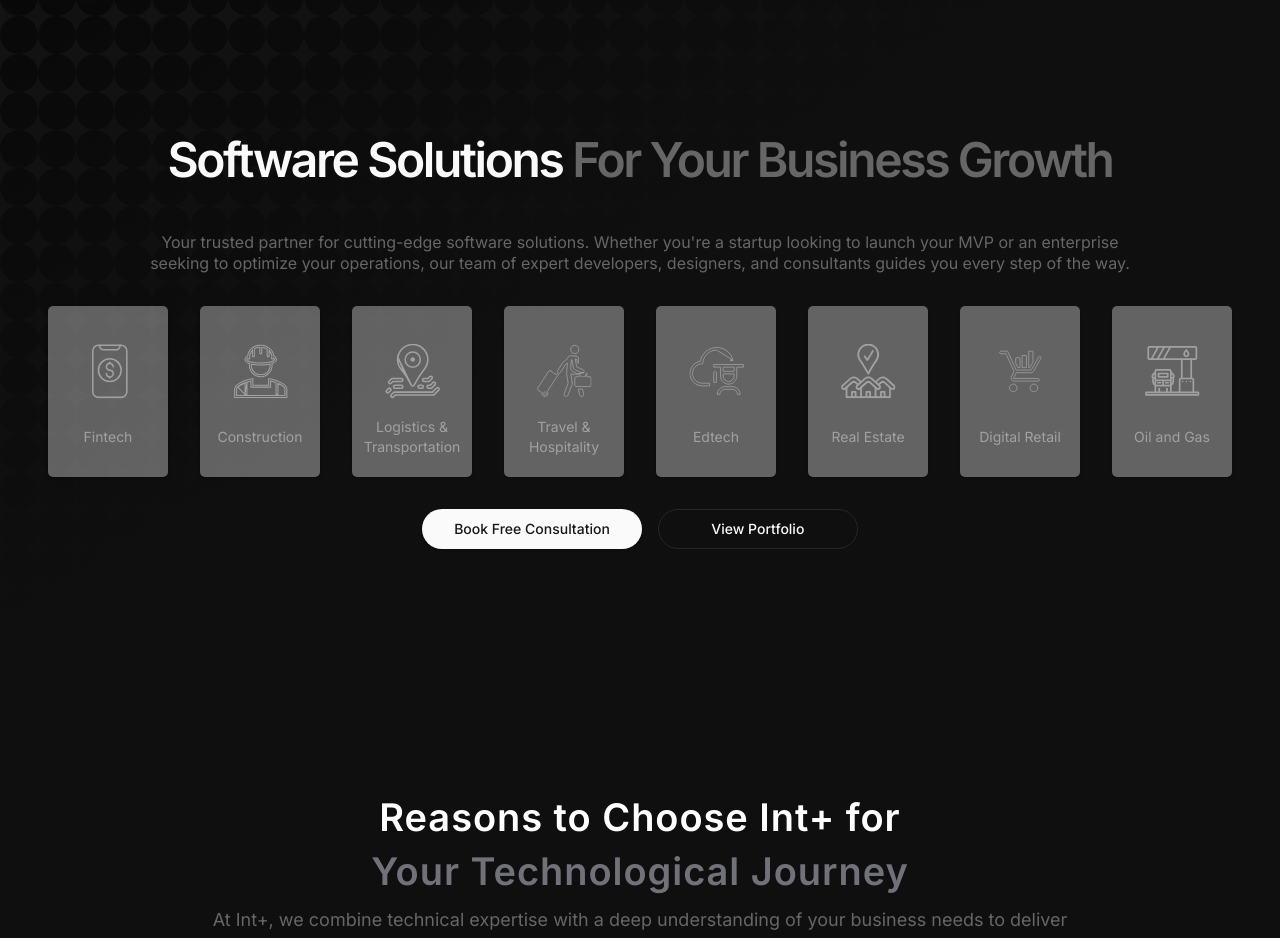
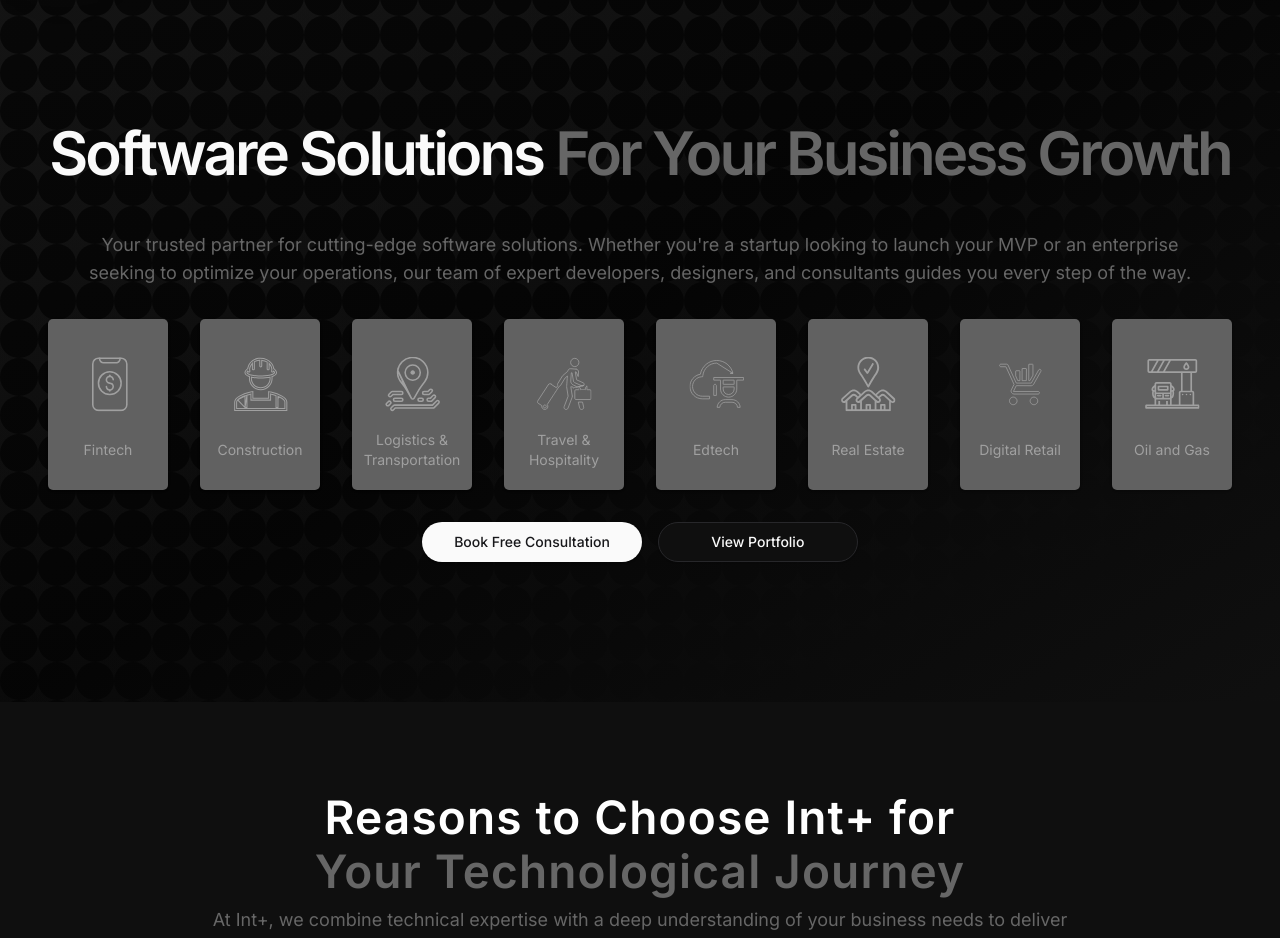
Before and after one commit to intplus-info/int-plus, a Next.js app: page / in a window 1280 px wide. Shown: the part 98-1036 px from the top of the page. Built offline with nearby package versions, Linux system fonts and the light colour scheme.

Commit message:
feat: animated home page

```diff
--- a/app/globals.css
+++ b/app/globals.css
@@ -78,5 +78,5 @@ body {
 }
 
 .title {
-  @apply text-[28px] md:text-[38px] font-semibold leading-[38px] text-center tracking-wide;
+  @apply text-[28px] md:text-[38px] xl:text-[46px] font-semibold leading-[38px] text-center tracking-wide;
 }
--- a/app/layout.tsx
+++ b/app/layout.tsx
@@ -1,10 +1,19 @@
 import { Inter } from 'next/font/google'
+import type { Metadata } from 'next'
 import { cn } from "@/lib/utils"
 import { SiteHeader } from "@/components/site-header"
 import "./globals.css"
 import Footer from '@/components/footer'
 
 const inter = Inter({ subsets: ["latin"] })
+
+export const metadata: Metadata = {
+  title: "Int+",
+  description: "Software Solutions For Your Business Growth",
+  icons: {
+    icon: "/icons/logo.svg",
+  }
+}
 
 export default function RootLayout({
   children,
--- a/components/hero-section.tsx
+++ b/components/hero-section.tsx
@@ -1,11 +1,10 @@
 'use client'
 
+import { motion } from "framer-motion"
 import Image from "next/image"
 import { Button } from "@/components/ui/button"
 import { Card, CardContent } from "@/components/ui/card"
 import useEmblaCarousel from 'embla-carousel-react'
-// import { useCallback } from 'react'
-// import { ChevronLeft, ChevronRight } from 'lucide-react'
 
 export function HeroSection() {
   const industries = [
@@ -21,35 +20,57 @@ export function HeroSection() {
 
   const [emblaRef, emblaApi] = useEmblaCarousel({ loop: false })
 
-  // const scrollPrev = useCallback(() => {
-  //   if (emblaApi) emblaApi.scrollPrev()
-  // }, [emblaApi])
+  const fadeIn = {
+    hidden: { opacity: 0, y: 20 },
+    visible: { opacity: 1, y: 0, transition: { duration: 0.6, ease: "easeOut" } },
+  }
 
-  // const scrollNext = useCallback(() => {
-  //   if (emblaApi) emblaApi.scrollNext()
-  // }, [emblaApi])
+  const staggerContainer = {
+    hidden: { opacity: 0 },
+    visible: {
+      opacity: 1,
+      transition: { staggerChildren: 0.15 },
+    },
+  }
 
   return (
     <section className="lg:min-h-[70vh] xl:min-h-screen flex items-center justify-center py-10 bg-background md:py-20 bg-[url('/bg-newer.svg')]">
-      <div className="bg-gradient-to-br from-background/50 via-background to-background h-full w-full absolute top-0 left-0 z-0" />
+      <motion.div
+        className="bg-gradient-to-br from-background/50 via-background/30 to-background h-full w-full absolute top-0 left-0 z-0"
+        initial={{ opacity: 0 }}
+        animate={{ opacity: 1 }}
+        transition={{ duration: 1, ease: "easeOut" }}
+      />
       <div className="flex flex-col items-center text-center space-y-8 w-full pt-20 z-20">
-        <div className="space-y-4 w-full container px-4">
-          <h1 className="text-[34px] md:text-5xl font-semibold leading-[44px] xl:tracking-tighter">
-            Software Solutions{" "} <br className="xl:hidden" />
+        <motion.div
+          className="space-y-4 w-full container px-4"
+          initial="hidden"
+          animate="visible"
+          variants={fadeIn}
+        >
+          <h1 className="text-[34px] md:text-5xl xl:text-6xl font-semibold leading-[44px] xl:tracking-tighter">
+            Software Solutions{" "}
+            <br className="xl:hidden" />
             <span className="text-muted-foreground">For Your Business Growth</span>
           </h1>
-          <p className="mx-auto text-muted-foreground pt-8 leading-[21px] max-w-[800px] xl:max-w-full">
+          <p className="mx-auto text-muted-foreground pt-8 leading-[21px] max-w-[800px] xl:max-w-full xl:text-lg">
             Your trusted partner for cutting-edge software solutions. Whether you&apos;re a startup looking to launch your MVP or an enterprise <br className="hidden xl:block" /> seeking to optimize your operations, our team of expert developers, designers, and consultants guides you every step of the way.
           </p>
-        </div>
-        <div className="w-full">
+        </motion.div>
+
+        <motion.div
+          className="w-full"
+          initial="hidden"
+          animate="visible"
+          variants={staggerContainer}
+        >
           {/* Carousel for mobile and tablet */}
           <div className="xl:hidden relative">
             <div className="overflow-hidden" ref={emblaRef}>
               <div className="flex">
                 {industries.map((industry) => (
-                  <div key={industry.name} className="">
-                    <Card className="m-2 overflow-hidden w-fit rounded-[5px] border-none text-muted-foreground bg-white/35">
+                  <motion.div key={industry.name} variants={fadeIn}>
+                    <Card className="m-2 overflow-hidden w-fit rounded-[5px] border-none text-muted-foreground bg-[#616161]">
                       <CardContent className="p-0 h-[171px] w-[117px] md:w-[120px] flex flex-col items-center justify-center relative text-center">
                         <div className="relative size-[55px] mb-10">
                           <Image
@@ -64,32 +85,17 @@ export function HeroSection() {
                         </span>
                       </CardContent>
                     </Card>
-                  </div>
+                  </motion.div>
                 ))}
               </div>
             </div>
-            {/* <Button
-              variant="ghost"
-              size="icon"
-              className="absolute left-0 top-1/2 -translate-y-1/2"
-              onClick={scrollPrev}
-            >
-              <ChevronLeft className="h-6 w-6" />
-            </Button>
-            <Button
-              variant="ghost"
-              size="icon"
-              className="absolute right-0 top-1/2 -translate-y-1/2"
-              onClick={scrollNext}
-            >
-              <ChevronRight className="h-6 w-6" />
-            </Button> */}
           </div>
 
           {/* Original layout for desktop */}
           <div className="hidden xl:flex items-center gap-8 w-fit mx-auto">
             {industries.map((industry) => (
-              <Card key={industry.name} className="overflow-hidden w-fit rounded-[5px] border-none text-muted-foreground bg-white/35">
+              <motion.div key={industry.name} variants={fadeIn}>
+                <Card className="overflow-hidden w-fit rounded-[5px] border-none text-muted-foreground bg-[#616161]">
                   <CardContent className="p-0 w-[120px] h-[171px] flex flex-col items-center justify-center relative text-center">
                     <div className="relative size-[55px] mb-10">
                       <Image
@@ -104,18 +110,28 @@ export function HeroSection() {
                     </span>
                   </CardContent>
                 </Card>
+              </motion.div>
             ))}
           </div>
-        </div>
+        </motion.div>
 
-        <div className="flex flex-col sm:flex-row gap-4">
+        <motion.div
+          className="flex flex-col sm:flex-row gap-4"
+          initial="hidden"
+          animate="visible"
+          variants={staggerContainer}
+        >
+          <motion.div variants={fadeIn}>
             <Button size="lg" className="min-w-[200px]">
               Book Free Consultation
             </Button>
+          </motion.div>
+          <motion.div variants={fadeIn}>
             <Button variant="outline" size="lg" className="min-w-[200px]">
               View Portfolio
             </Button>
-        </div>
+          </motion.div>
+        </motion.div>
       </div>
     </section>
   )
--- a/components/reasons-section.tsx
+++ b/components/reasons-section.tsx
@@ -1,8 +1,9 @@
-"use client"
+"use client";
 
-import { Button } from "@/components/ui/button"
-import { Users, Sparkles, LayoutGrid, Lightbulb, Users2, Target, ArrowRight } from 'lucide-react'
-import Image from "next/image"
+import { Button } from "@/components/ui/button";
+import { motion } from "framer-motion";
+import { Users, Sparkles, LayoutGrid, Lightbulb, Users2, Target, ArrowRight } from "lucide-react";
+import Image from "next/image";
 
 const reasons = [
   {
@@ -41,53 +42,72 @@ const reasons = [
     description:
       "We are committed to delivering high-quality software that is reliable, scalable, and secure.",
   },
-]
+];
 
 export function ReasonsSection() {
   return (
     <section className="w-full py-16 md:py-24">
       <div className="container px-4 md:px-6">
-        <div className="flex flex-col items-center justify-center space-y-4 text-center">
-          <h2 className="title text-white">
-            Reasons to Choose Int+ for
-          </h2>
-          <p className="title text-zinc-500">
-            Your Technological Journey
-          </p>
-          <p className="mx-auto text-muted-foreground  md:text-lg max-w-2xl xl:max-w-full">
+        {/* Title Section */}
+        <motion.div
+          className="flex flex-col items-center justify-center space-y-4 text-center"
+          initial={{ opacity: 0, y: 30 }}
+          whileInView={{ opacity: 1, y: 0 }}
+          viewport={{ once: true, amount: 0.4 }}
+          transition={{ duration: 0.6, ease: "easeOut", delay: 0.2 }}
+        >
+          <h2 className="title text-white">Reasons to Choose Int+ for</h2>
+          <p className="title text-muted-foreground">Your Technological Journey</p>
+          <p className="mx-auto text-muted-foreground md:text-lg max-w-2xl xl:max-w-full">
             At Int+, we combine technical expertise with a deep understanding of your business needs to deliver <br className="hidden xl:block" />
             software solutions that make a real difference. Here&apos;s why you should choose us:
           </p>
-        </div>
-        <div className="mx-auto grid mt-16 md:grid-cols-2 lg:gap-y-10 lg:grid-cols-3 items-start relative">
+        </motion.div>
+
+        {/* Cards Section */}
+        <motion.div
+          className="mx-auto grid mt-16 md:grid-cols-2 lg:gap-y-10 lg:grid-cols-3 items-start relative"
+          initial="hidden"
+          whileInView="visible"
+          viewport={{ once: true, amount: 0.2, }}
+          variants={{
+            hidden: { opacity: 0 },
+            visible: {
+              opacity: 1,
+              transition: {
+                staggerChildren: 0.2,
+              },
+            },
+          }}
+        >
           <div className="hidden lg:block border-t w-full pb-8 absolute top-[50%]" />
           {reasons.map((reason) => (
-            <div key={reason.title} className="h-[390px] border-b last:border-b-0 md:border-b-0 md:border-r md:[&:nth-child(3)]:border-r-0 md:[&:nth-child(5)]:border-r-0 lg:[&:nth-child(3)]:border-r lg:[&:nth-child(4)]:border-r-0 lg:[&:nth-child(5)]:border-r lg:[&:nth-child(7)]:border-0">
+            <motion.div
+              key={reason.title}
+              variants={{
+                hidden: { opacity: 0 },
+                visible: { opacity: 1 },
+              }}
+              transition={{ duration: 0.6, ease: "easeOut", delay: 0.8 }}
+              className="h-[390px] border-b last:border-b-0 md:border-b-0 md:border-r md:[&:nth-child(3)]:border-r-0 md:[&:nth-child(5)]:border-r-0 lg:[&:nth-child(3)]:border-r lg:[&:nth-child(4)]:border-r-0 lg:[&:nth-child(5)]:border-r lg:[&:nth-child(7)]:border-0"
+            >
               <div className="flex flex-col items-center space-y-4 justify-between p-6 text-center h-full">
                 <div className="rounded-full border-8 p-4">
-                  <Image
-                    src='/icons/team.svg'
-                    width={36}
-                    height={36}
-                    alt={reason.title}
-                  />
+                  <Image src="/icons/team.svg" width={36} height={36} alt={reason.title} />
                 </div>
                 <h3 className="text-xl font-bold text-white">{reason.title}</h3>
                 <p className="text-muted-foreground">{reason.description}</p>
-                <Button
-                  variant="outline"
-                  className="h-[68px] w-[203px] group"
-                >
+                <Button variant="outline" className="h-[68px] w-[203px] group">
                   Learn More
                   <span className="ml-2 flex items-center justify-center p-4 w-[54px] h-[38px] rounded-full bg-[#1A1A1A] group-hover:translate-x-[8px] transition-all duration-300 ease-in-out">
                     <ArrowRight size={12} strokeWidth={2} />
                   </span>
                 </Button>
               </div>
-            </div>
+            </motion.div>
           ))}
-        </div>
+        </motion.div>
       </div>
     </section>
-  )
+  );
 }
```
Also changed, not shown: components/faq.tsx (+17 -4 lines), components/services-section.tsx (+43 -15 lines), components/testimonials.tsx (+9 -101 lines), components/works-section.tsx (+17 -8 lines). Lines whose indentation alone changed are shown as unchanged.
